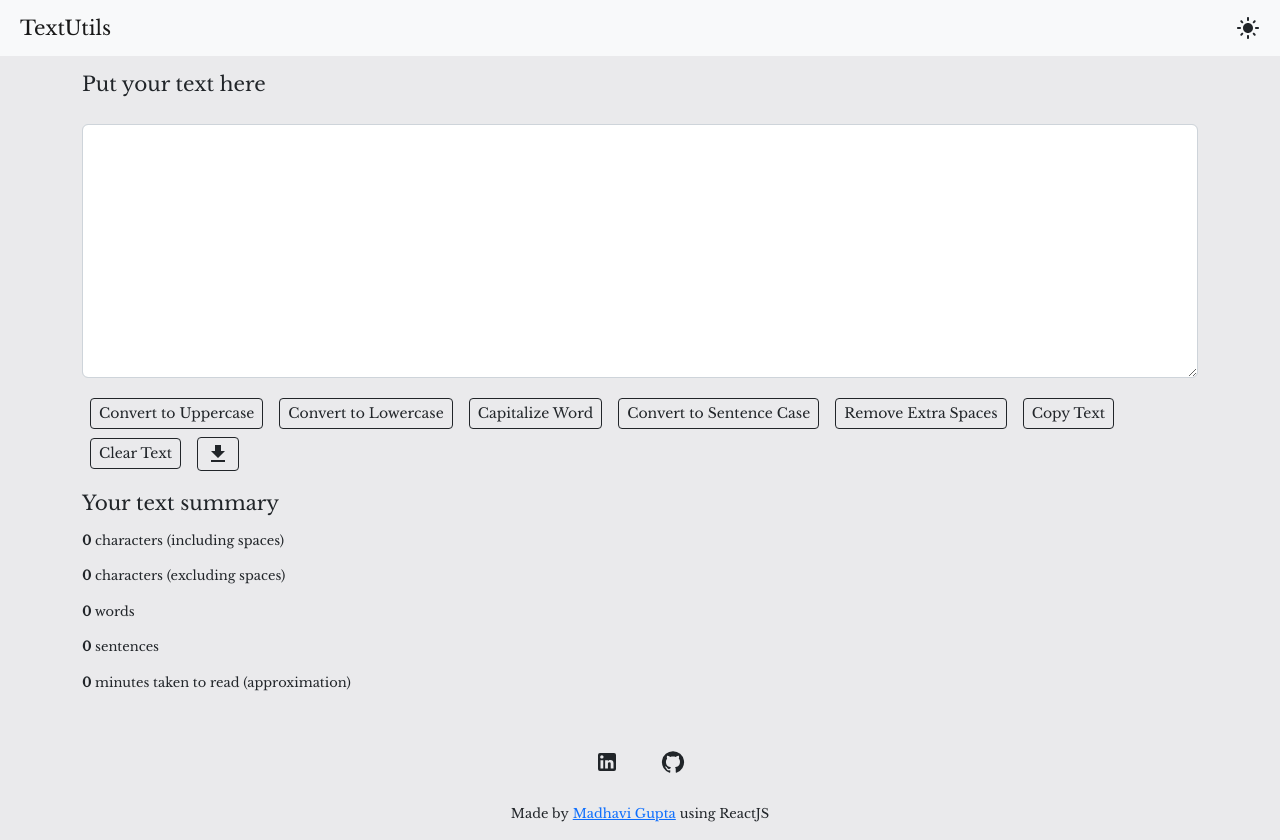
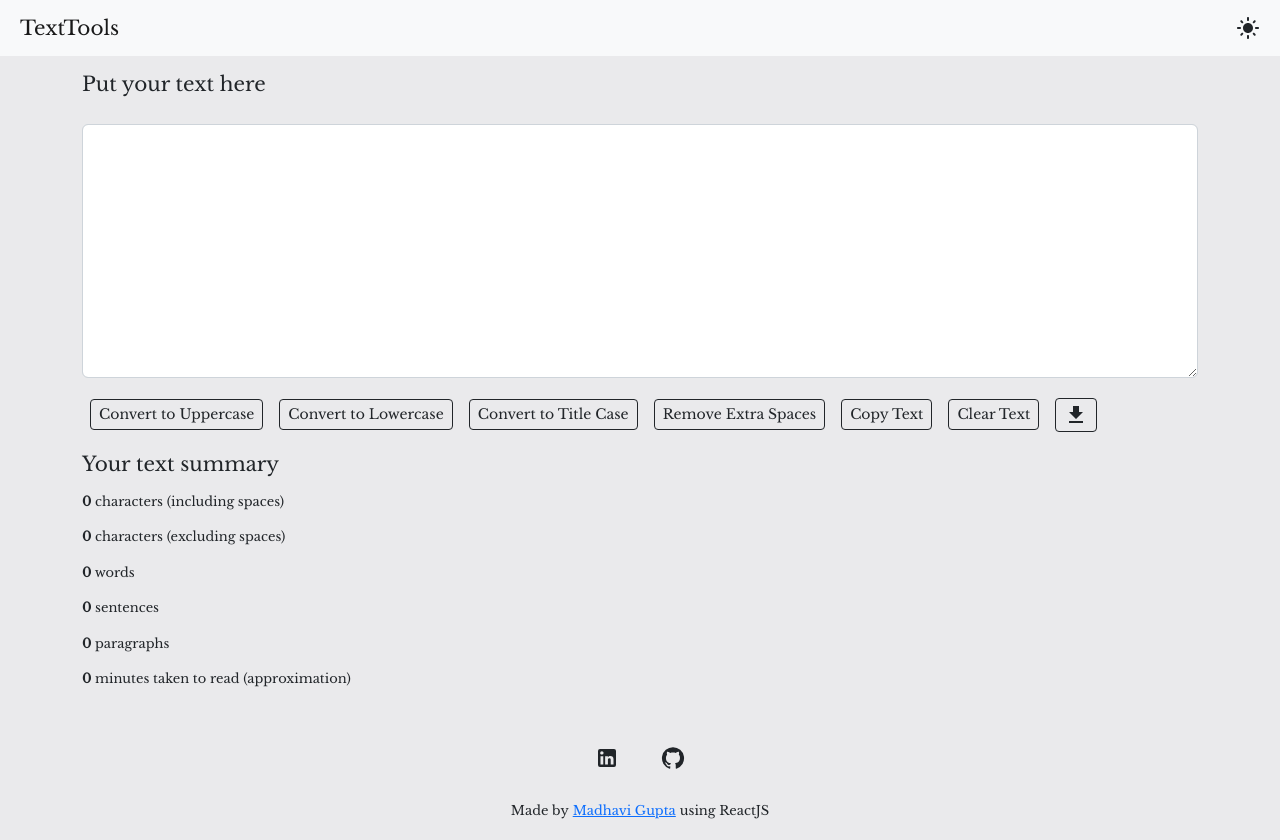
Before and after one commit to MadhaviGupta/Text-Tools, a React (Create React App) app: page / in a window 1280 px wide. Built offline with nearby package versions, Linux system fonts and the light colour scheme.

Commit message:
further more changes

```diff
--- a/public/index.html
+++ b/public/index.html
@@ -6,12 +6,12 @@
   <link rel="icon" href="%PUBLIC_URL%/favicon.ico" />
   <meta name="viewport" content="width=device-width, initial-scale=1" />
   <meta name="theme-color" content="#000000" />
-  <meta name="TextUtils - A Text Utility App"
-    content="TextUtils is a react application that can provides various utilities for a text content." />
+  <meta name="TextTools - A Text Utility App"
+    content="TextTools is a react application that can provides various utilities for a text content." />
   <link rel="apple-touch-icon" href="%PUBLIC_URL%/logo192.png" />
   <link rel="manifest" href="%PUBLIC_URL%/manifest.json" />
 
-  <title>TextUtils - A Text Utility App</title>
+  <title>TextTools - A Text Utility App</title>
   <!-- CSS only -->
   <link href="https://cdn.jsdelivr.net/npm/bootstrap@5.2.0-beta1/dist/css/bootstrap.min.css" rel="stylesheet"
     integrity="sha384-0evHe/X+R7YkIZDRvuzKMRqM+OrBnVFBL6DOitfPri4tjfHxaWutUpFmBp4vmVor" crossorigin="anonymous" />
--- a/src/components/Navbar.js
+++ b/src/components/Navbar.js
@@ -10,7 +10,7 @@ export default function Navbar(props) {
     >
       <div className="container-fluid">
         <a className="navbar-brand mx-2" href="/">
-        TextUtils
+        TextTools
         </a>
         {props.mode === "light" ? (
           <LightModeIcon className="mx-2" onClick={props.toggleMode} />
--- a/src/components/Textform.js
+++ b/src/components/Textform.js
@@ -12,21 +12,13 @@ export default function Textform(props) {
     let lwText = text.toLowerCase();
     setText(lwText);
   };
-  const tocapitalize = () => {
+  const toTitleCase = () => {
     let titleText = text.toLowerCase().split(" ");
     for (var i = 0; i < titleText.length; i++) {
       titleText[i] =
         titleText[i].charAt(0).toUpperCase() + titleText[i].slice(1);
     }
     setText(titleText.join(" "));
-  };
-  const toSentenceCase = () => {
-    let sentText = text.toLowerCase().split();
-    for (var i = 0; i < sentText.length; i++) {
-      sentText[i] =
-        sentText[i].charAt(0).toUpperCase() + sentText[i].slice(1);
-    }
-    setText(sentText.join(" "));
   };
   const removeSpaces = () => {
     let removedText = text.replace(/\s+/g, " ");
@@ -45,7 +37,7 @@ export default function Textform(props) {
       type: "text/plain",
     });
     element.href = URL.createObjectURL(file);
-    element.download = "textutils.txt";
+    element.download = "TextTools.txt";
     document.body.appendChild(element);
     element.click();
   };
@@ -86,17 +78,9 @@ export default function Textform(props) {
         className={`btn btn-sm btn-outline-${
           props.mode === "dark" ? "light" : "dark"
         } mx-2 my-1`}
-        onClick={tocapitalize}
+        onClick={toTitleCase}
       >
-        Capitalize Word
-      </button>
-      <button
-        className={`btn btn-sm btn-outline-${
-          props.mode === "dark" ? "light" : "dark"
-        } mx-2 my-1`}
-        onClick={toSentenceCase}
-      >
-        Convert to Sentence Case
+        Convert to Title Case
       </button>
       <button
         className={`btn btn-sm btn-outline-${
@@ -127,9 +111,6 @@ export default function Textform(props) {
           props.mode === "dark" ? "light" : "dark"
         } mx-2 my-1`}
         onClick={downloadFile}
-        data-bs-toggle="tooltip"
-        data-bs-placement="top"
-        data-bs-title="Tooltip on top"
       >
         <DownloadIcon />
       </button>
@@ -149,8 +130,13 @@ export default function Textform(props) {
         sentences
       </p>
       <p>
-        <b>{text.length === 0 ? 0 : 0.008 * text.split(" ").length}</b> minutes
-        taken to read (approximation)
+        <b>{text.length > 0 ? text.replace(/\n$/gm, "").split(/\n/).length : 0}</b> paragraphs
+      </p>
+      <p>
+        <b>
+          {(text.length === 0 ? 0 : 0.008 * text.split(" ").length).toFixed()}
+        </b>{" "}
+        minutes taken to read (approximation)
       </p>
     </>
   );
```
